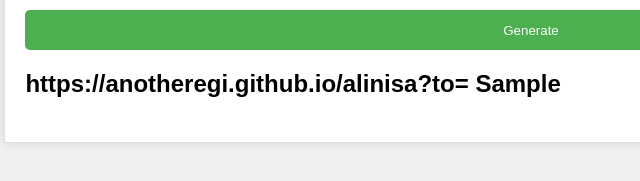
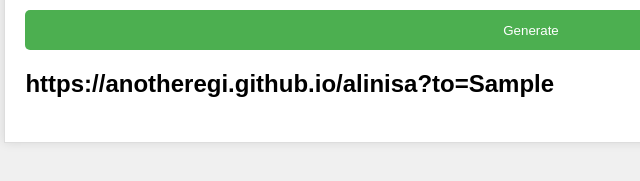
Before and after one commit to anotheregi/namatamu, a plain HTML site: page index.html in a window 1280 px wide. Both pictures are taken after typing "Sample" into the empty fields and a click on the button "Generate". Shown: the part 211-392 px from the top of the page, 109-749 px from the left. Drawn offline with Linux system fonts and the light colour scheme.

Commit message:
Update index.html

```diff
--- a/index.html
+++ b/index.html
@@ -18,7 +18,7 @@
     function generateText() {
       var template = "https://anotheregi.github.io/alinisa?to=";
       var textCustom = document.getElementById("text-custom").value;
-      var hasil = template + " " + textCustom;
+      var hasil = template + textCustom;
       document.getElementById("hasil").innerHTML = hasil;
     }
   </script>
```
